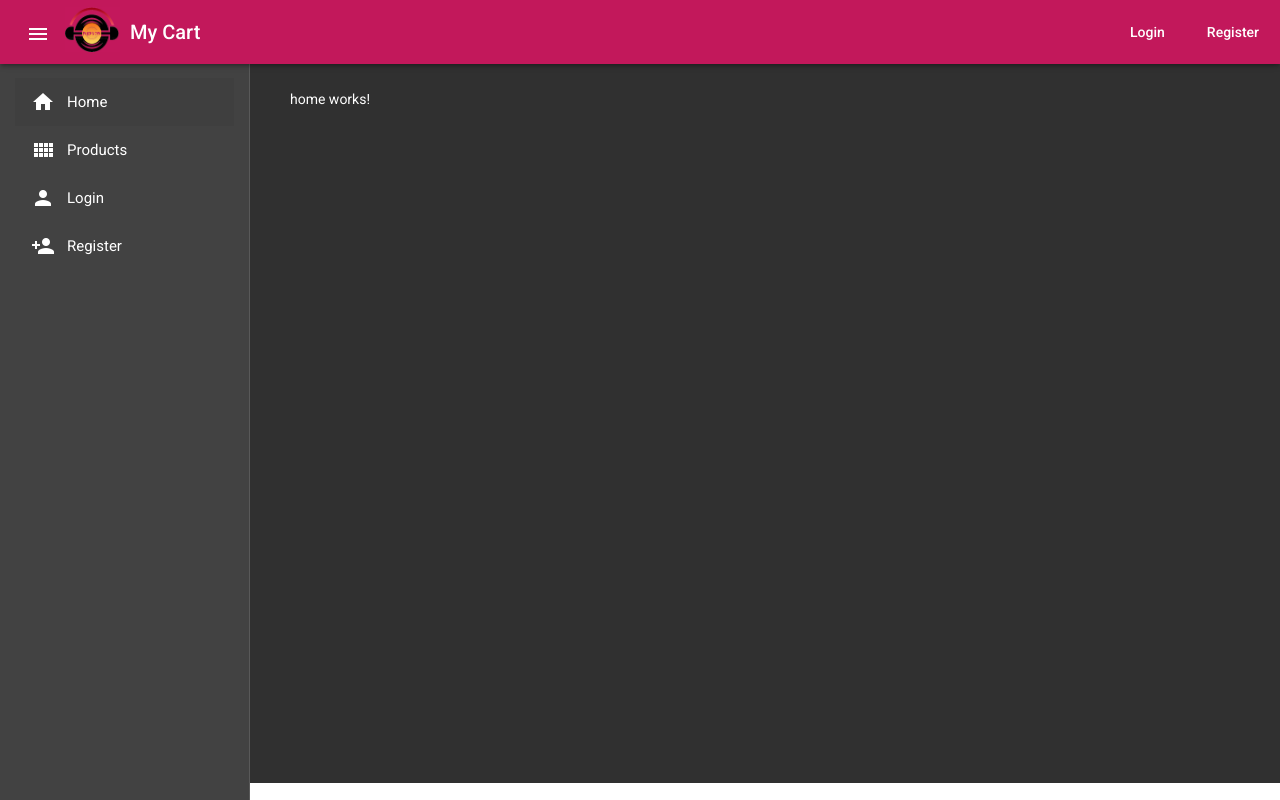
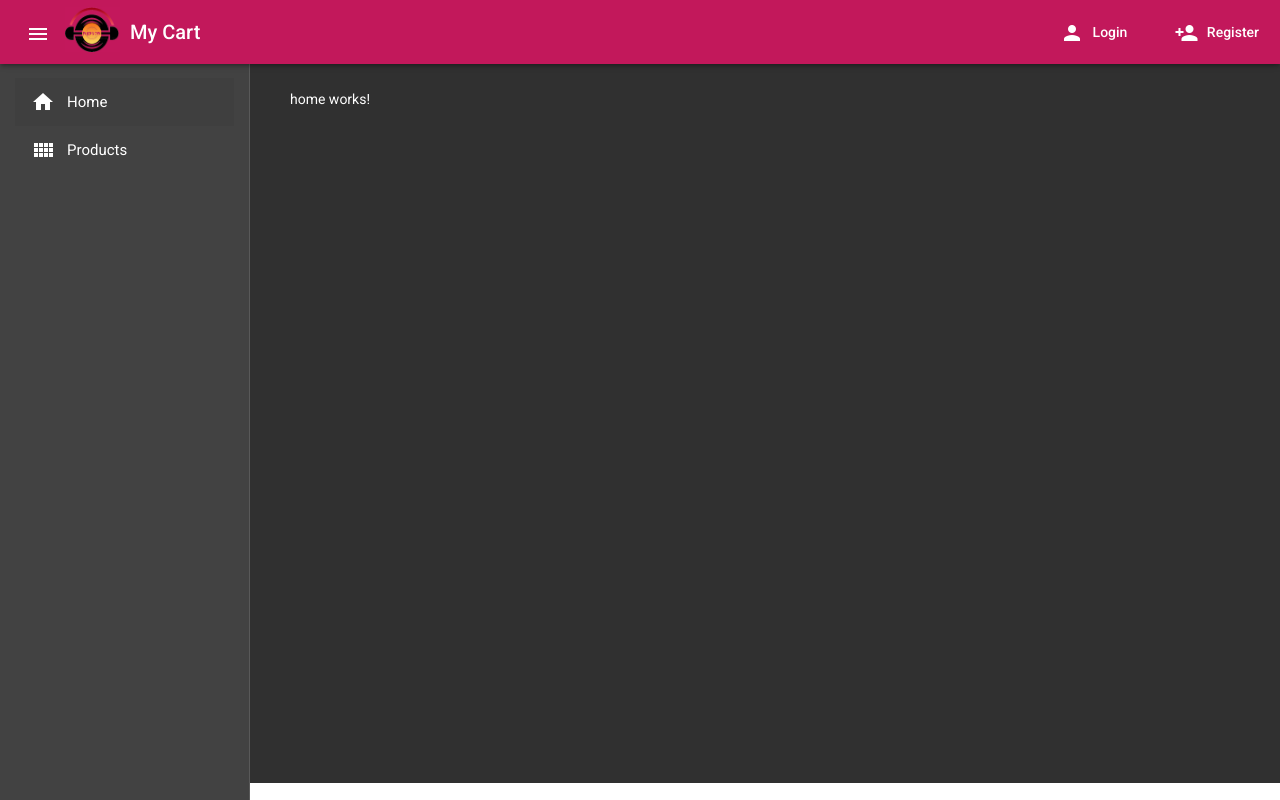
Before and after one commit to nadim-khan/MeanEcommCart, an Angular app: page /home in a window 1280 px wide. Built offline with nearby package versions, Linux system fonts and the light colour scheme.

Commit message:
media Queries

```diff
--- a/src/app/app.component.html
+++ b/src/app/app.component.html
@@ -17,10 +17,10 @@
             </div> -->
             <div class="profile">
                 <a mat-button *ngIf="!user" routerLinkActive="active" routerLink="/login">
-                    Login
+                    <mat-icon>person</mat-icon> Login
                 </a>
                 <a mat-button *ngIf="!user" routerLinkActive="active" routerLink="/register">
-                    Register
+                    <mat-icon>person_add</mat-icon> Register
                 </a>
                 <a mat-button *ngIf="user" [matMenuTriggerFor]="profileMenu" matTooltip="User Details">
                     <mat-icon>account_circle</mat-icon> {{username}}
@@ -60,12 +60,6 @@
             <a mat-list-item routerLinkActive="active" routerLink="/products">
                 <mat-icon>view_comfy</mat-icon> Products
             </a>
-            <a mat-list-item routerLinkActive="active" routerLink="/login">
-                <mat-icon>person</mat-icon> Login
-            </a>
-            <a mat-list-item routerLinkActive="active" routerLink="/register">
-                <mat-icon>person_add</mat-icon> Register
-            </a>
         </mat-nav-list>
     </mat-sidenav>
 
--- a/src/app/app.component.scss
+++ b/src/app/app.component.scss
@@ -1,7 +1,10 @@
 .header {
     .active {
-        background: #69f0ae;
-        color: rgba(0, 0, 0, .87);
+        -webkit-box-shadow: 0px 0px 14px -7px rgba(0, 0, 0, 1);
+        -moz-box-shadow: 0px 0px 14px -7px rgba(0, 0, 0, 1);
+        box-shadow: 0px 0px 14px -7px rgba(0, 0, 0, 1);
+        background-color: #da427f;
+        color: rgba(255, 255, 255, 0.87);
     }
     a,
     span {
```
